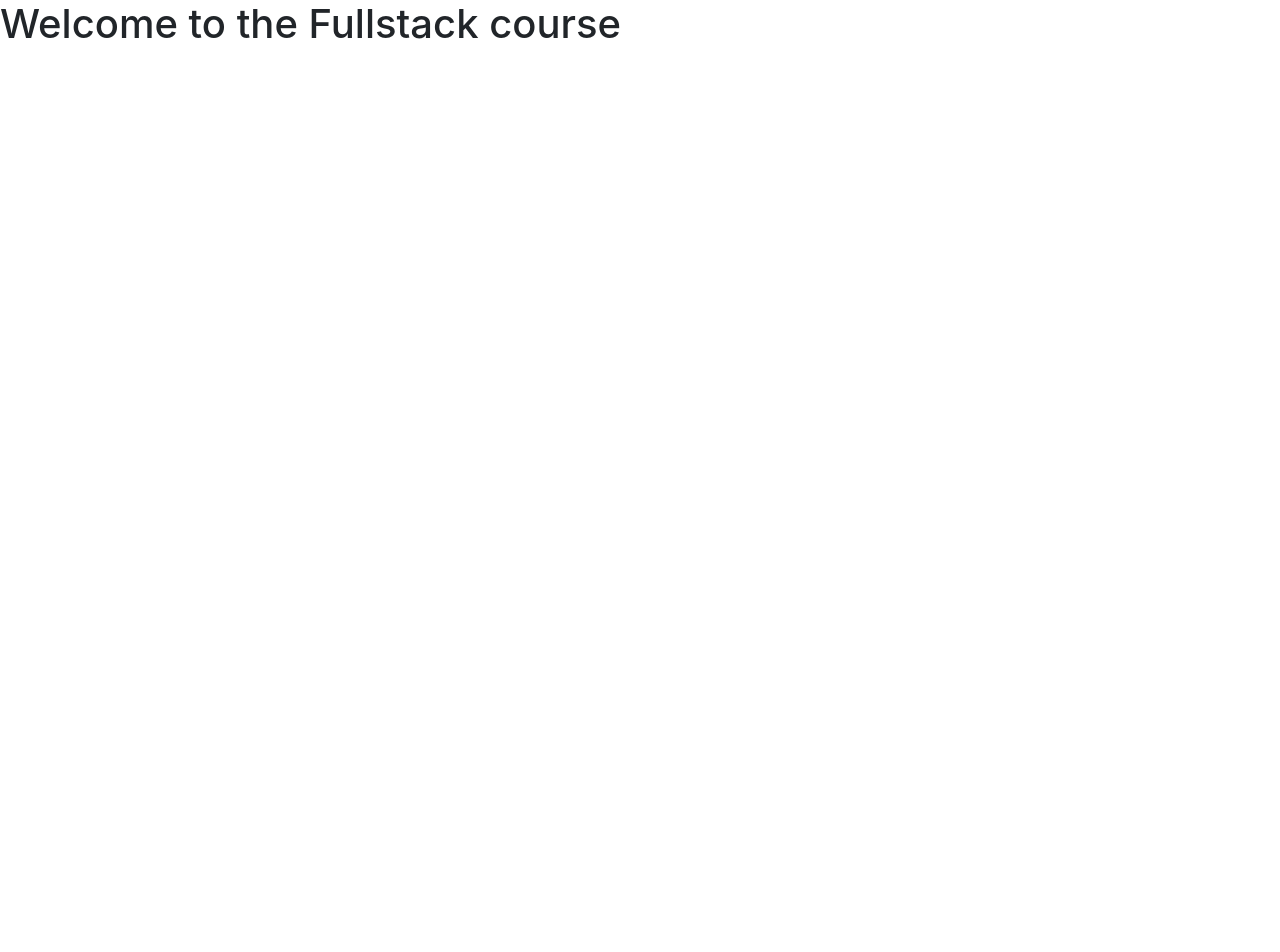
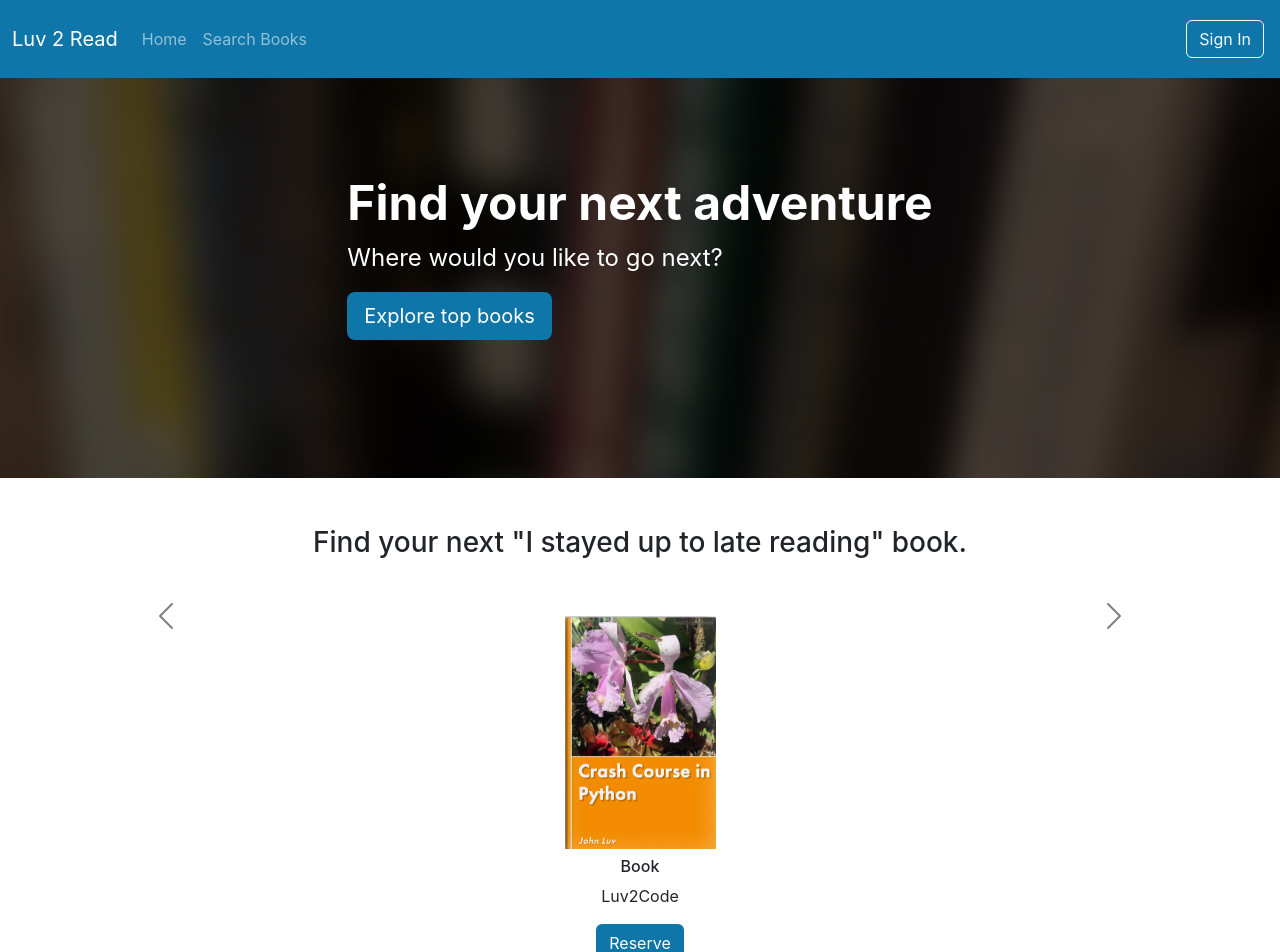
Before and after one commit to OCALGREEN/react-library, a React (Create React App) app: page / in a window 1280 px wide. Shown: the top 952 px of the page. Before the commit the page ends 800 px from the top, so only its background shows below. Built offline with nearby package versions, Linux system fonts and the light colour scheme; the HTML template or start-up script is replaced by a standard one.

Commit message:
added carousel to web and movile ver

```diff
--- a/src/App.tsx
+++ b/src/App.tsx
@@ -1,10 +1,15 @@
 import React from 'react';
 import './App.css';
+import { Navbar } from './layouts/NavBarAndFooter/Navbar';
+import { ExploreTopBooks } from './layouts/HomePage/ExploreTopBooks';
+import { Carousel } from './layouts/HomePage/Carousel';
 
 function App() {
   return (
-    <div className="App">
-      <h1>Welcome to the Fullstack course</h1>
+    <div>
+      <Navbar/>
+      <ExploreTopBooks/>
+      <Carousel/>
     </div>
   );
 }
--- /dev/null
+++ b/src/layouts/HomePage/Carousel.tsx
@@ -0,0 +1,98 @@
+export const Carousel = () => {
+    return (
+        <div className="container mt-5" style={{ height: 550 }}>
+            <div className="homepage-carousel-title">
+                <h3>Find your next "I stayed up to late reading" book.</h3>
+            </div>
+            <div id="carouselExampleControls" className="carousel carousel-dark slide mt-5
+                d-none d-lg-block" data-bs-interval="false">
+
+                {/* Desktop */}
+                <div className="carousel-innter">
+                    <div className="carousel-item active">
+                        <div className="row d-flex justify-content-center align-item-center">
+                            <div className="col-xs-6 col-sm-6 col-md-4 col-lg-3 mb-3">
+                                <div className="text-center">
+                                    <img
+                                        src={require("./../../Images/BooksImages/book-luv2code-1000.png")}
+                                        width="151"
+                                        height="233"
+                                        alt="book"
+                                    />
+                                    <h6 className="mt-2">Book</h6>
+                                    <p>Luv2Code</p>
+                                    <a href="#" className="btn main-color text-white">Reserve</a>
+                                </div>
+                            </div>
+                        </div>
+                    </div>
+                    <div className="carousel-item">
+                        <div className="row d-flex justify-content-center align-item-center">
+                            <div className="col-xs-6 col-sm-6 col-md-4 col-lg-3 mb-3">
+                                <div className="text-center">
+                                    <img
+                                        src={require("./../../Images/BooksImages/book-luv2code-1000.png")}
+                                        width="151"
+                                        height="233"
+                                        alt="book"
+                                    />
+                                    <h6 className="mt-2">Book</h6>
+                                    <p>Luv2Code</p>
+                                    <a href="#" className="btn main-color text-white">Reserve</a>
+                                </div>
+                            </div>
+                        </div>
+                    </div>
+                    <div className="carousel-item">
+                        <div className="row d-flex justify-content-center align-item-center">
+                            <div className="col-xs-6 col-sm-6 col-md-4 col-lg-3 mb-3">
+                                <div className="text-center">
+                                    <img
+                                        src={require("./../../Images/BooksImages/book-luv2code-1000.png")}
+                                        width="151"
+                                        height="233"
+                                        alt="book"
+                                    />
+                                    <h6 className="mt-2">Book</h6>
+                                    <p>Luv2Code</p>
+                                    <a href="#" className="btn main-color text-white">Reserve</a>
+                                </div>
+                            </div>
+                        </div>
+                    </div>
+                </div>
+                <button className="carousel-control-prev" type="button"
+                    data-bs-target="#carouselExampleControls" data-bs-slide="prev">
+                    <span className="carousel-control-prev-icon" aria-hidden="true"></span>
+                    <span className="visually-hidden">Previous</span>
+                </button>
+                <button className="carousel-control-next" type="button"
+                    data-bs-target="#carouselExampleControls" data-bs-slide="next">
+                    <span className="carousel-control-next-icon" aria-hidden="true"></span>
+                    <span className="visually-hidden">Next</span>
+                </button>
+            </div>
+
+            {/* Mobile */}
+            <div className="d-lg-none mt-3">
+                <div className="row d-flex justify-content-center align-items-center">
+                    <div className="text-center">
+                        <img src={require("./../../Images/BooksImages/book-luv2code-1000.png")}
+                            width="151"
+                            height="233"
+                            alt="booK"
+                        />
+                        <h6 className="mt-2">
+                            <b>Book</b>
+                        </h6>
+                        <p>Luv2Code</p>
+                        <a href="#" className="btn main-color text-white">Reserve</a>
+                    </div>
+                </div>
+                <div className="homepage-carousel-title mt-3">
+                    <a href="#" className="btn btn-outline-secondary btn-lg">View More</a>
+                </div>
+            </div>
+        </div>
+    )
+}
--- /dev/null
+++ b/src/layouts/HomePage/ExploreTopBooks.tsx
@@ -0,0 +1,16 @@
+export const ExploreTopBooks = () => {
+    return (
+        <div className="p-5 mb-4 bg-dark header">
+            <div className="container-fluid py-5 text-white
+                d-flex justify-content-center align-items-center">
+                    <div>
+                        <h1 className="display-5 fw-bold">Find your next adventure</h1>
+                        <p className="col-md-9 fs-4">Where would you like to go next?</p>
+                        <a type="button" className="btn main-color btn-lg text-white" href="#">
+                            Explore top books
+                        </a>
+                    </div>
+            </div>
+        </div>
+    )
+}
--- /dev/null
+++ b/src/layouts/NavBarAndFooter/Navbar.tsx
@@ -0,0 +1,31 @@
+export const Navbar = () => {
+    return (
+        <nav className="navbar navbar-expand-lg navbar-dark main-color py-3">
+            <div className="container-fluid">
+                <span className="navbar-brand">Luv 2 Read</span>
+                <button className="navbar-toggler" type="button"
+                    data-bs-toggle="collapse" data-bs-target="#navbarNavDropdown"
+                    aria-controls="navbarNavDropdown" aria-expanded="false"
+                    aria-label="Toggle Navigation"
+                >
+                    <span className="navbar-tooggler-icon"></span>
+                </button>
+                <div className="collapse navbar-collapse" id="navbarNavDropdown">
+                    <ul className="navbar-nav">
+                        <li className="nav-item">
+                            <a href="#" className="nav-link">Home</a>
+                        </li>
+                        <li className="nav-item">
+                            <a href="#" className="nav-link">Search Books</a>
+                        </li>
+                    </ul>
+                    <ul className="navbar-nav ms-auto">
+                        <li className="nav-item m-1">
+                            <a href="#" type="button" className="btn btn-outline-light">Sign In</a>
+                        </li>
+                    </ul>
+                </div>
+            </div>
+        </nav>
+    );
+}
```
